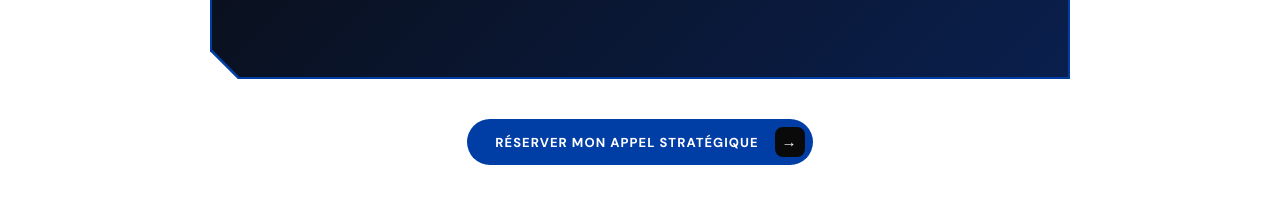
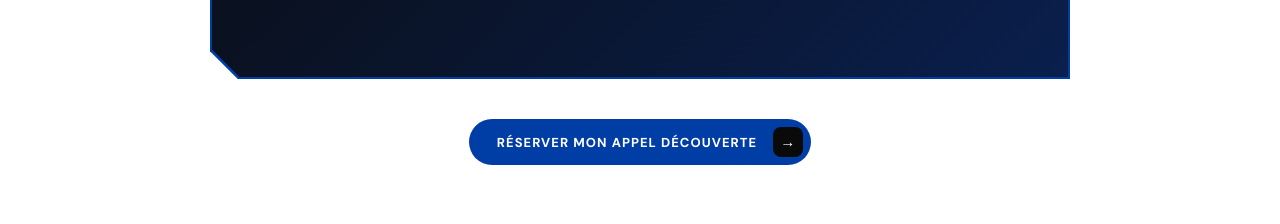
Before and after one commit to auchumedia/auchumedia-website, a React (Create React App) app: page / in a window 1280 px wide. Shown: the part 860-1084 px from the top of the page. Built offline with nearby package versions, Linux system fonts and the light colour scheme.

Commit message:
Bouton hero 'appel découverte', engagements +5M
Co-Authored-By: Claude Sonnet 5.5 <noreply@anthropic.com>
Claude-Session: https://claude.ai/code/session_01FUbmuptjrWCCA9pvyb37ts

```diff
--- a/src/data/showcase.js
+++ b/src/data/showcase.js
@@ -18,6 +18,6 @@ export const fan = [
 // Bloc de stats noir — chiffres cumulés de l'agence (pas de ventes/$).
 export const stats = [
   { prefix: '+', value: 40, suffix: 'M', label: 'de vues générées' },
-  { prefix: '+', value: 2, suffix: 'M', label: "d'engagements" },
+  { prefix: '+', value: 5, suffix: 'M', label: "d'engagements" },
   { prefix: '+', value: 100, suffix: 'K', label: 'abonnés cumulés' },
 ];
--- a/src/pages/Home.js
+++ b/src/pages/Home.js
@@ -107,8 +107,8 @@ function Hero() {
         </Reveal>
 
         <Reveal delay={0.36} style={{ marginTop: '40px' }}>
-          <ArrowButton lift onClick={() => navigate('/planifier-un-appel')} style={{ fontSize: '13px', padding: '8px 8px 8px 28px' }}>
-            Réserver mon appel stratégique
+          <ArrowButton lift onClick={() => navigate('/planifier-un-appel')} className="hero-cta" style={{ fontSize: '13px', padding: '8px 8px 8px 28px' }}>
+            Réserver mon appel découverte
           </ArrowButton>
         </Reveal>
       </div>
@@ -362,6 +362,9 @@ export default function Home() {
           .approche-mobile-lines { display: block; }
           .approche-intro { font-size: 14.5px !important; }
         }
+        @media (max-width: 400px) {
+          .hero-cta { font-size: 11px !important; }
+        }
 
         .hero-gradient-line {
           background: linear-gradient(100deg, #003DA5 0%, #2f6fe0 50%, #003DA5 100%);
```
